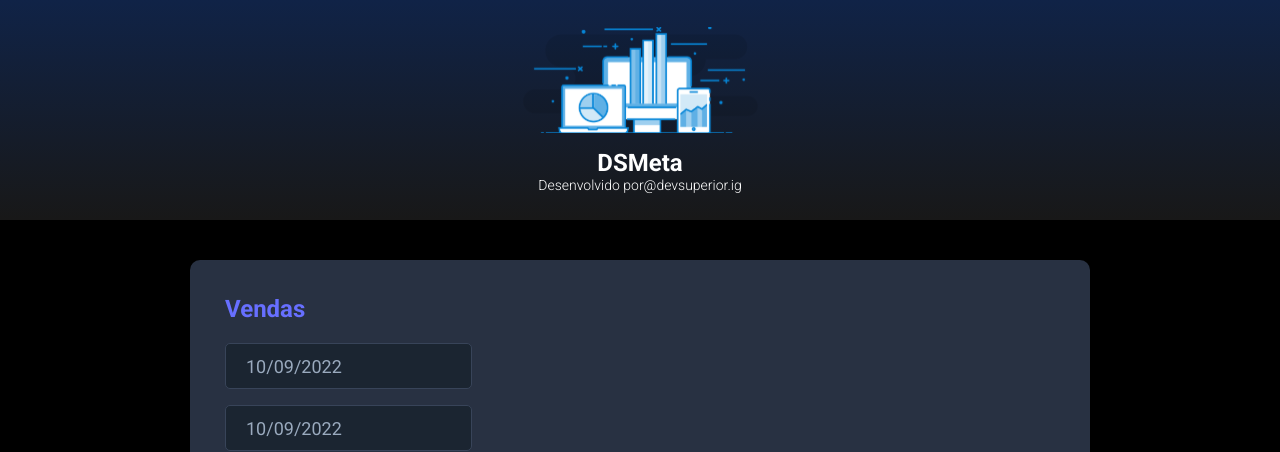
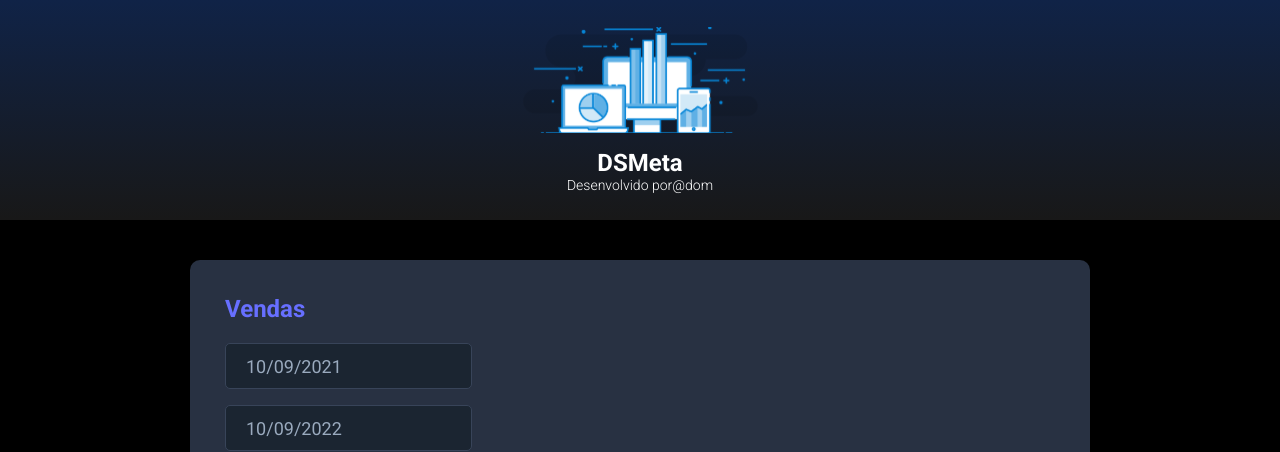
Before and after one commit to DomBarbosa8/dsmeta, a React (Vite) app in the folder frontend/: page / in a window 1280 px wide. Shown: the top 452 px of the page. Built offline with nearby package versions, Linux system fonts and the light colour scheme.

Commit message:
useState

```diff
--- a/frontend/src/components/Header/index.tsx
+++ b/frontend/src/components/Header/index.tsx
@@ -1,15 +1,15 @@
-import logo from '../../assets/img/logo.svg'
-import './styles.css'
+import logo from '../../assets/img/logo.svg';
+import './styles.css';
 
 function Header() {
   return (
     <header>
-      <div class="dsmeta-logo-container">
+      <div className="dsmeta-logo-container">
         <img src={logo} alt="DSMeta" />
         <h1>DSMeta</h1>
         <p>
           Desenvolvido por
-          <a href="https://www.instagram.com/devsuperior.ig">@devsuperior.ig</a>
+          <a href="https://www.instagram.com/devsuperior.ig">@dom</a>
         </p>
       </div>
     </header>
--- a/frontend/src/components/NotificationButton/index.tsx
+++ b/frontend/src/components/NotificationButton/index.tsx
@@ -1,5 +1,5 @@
-import icon from '../../assets/img/notification-icon.svg'
-import './styles.css'
+import icon from '../../assets/img/notification-icon.svg';
+import './styles.css';
 
 function NotificationButton() {
   return (
--- a/frontend/src/components/SalesCard/index.tsx
+++ b/frontend/src/components/SalesCard/index.tsx
@@ -2,24 +2,32 @@
 import "react-datepicker/dist/react-datepicker.css";
 import "./styles.css";
 import NotificationButton from "../NotificationButton";
+import { useState } from "react";
 
 function SalesCard() {
+
+  const min = new Date(new Date().setDate(new Date().getDate() - 365));
+  const max = new Date();
+
+  const [minDate, setMinDate] = useState(min);
+  const [maxDate, setMaxDate] = useState(max);
+
   return (
     <div className="dsmeta-card">
       <h2 className="dsmeta-sales-title">Vendas</h2>
       <div>
         <div className="dsmeta-form-control-container">
           <DatePicker
-            selected={new Date()}
-            onChange={(date: Date) => {}}
+            selected={minDate}
+            onChange={(date: Date) => setMinDate(date)}
             className="dsmeta-form-control"
             dateFormat="dd/MM/yyyy"
           />
         </div>
         <div className="dsmeta-form-control-container">
           <DatePicker
-            selected={new Date()}
-            onChange={(date: Date) => {}}
+            selected={maxDate}
+            onChange={(date: Date) => setMaxDate(date)}
             className="dsmeta-form-control"
             dateFormat="dd/MM/yyyy"
           />
```
